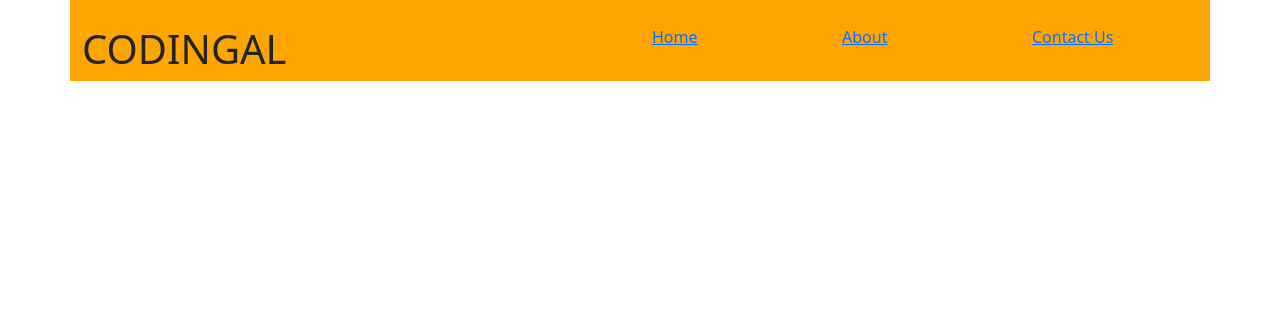
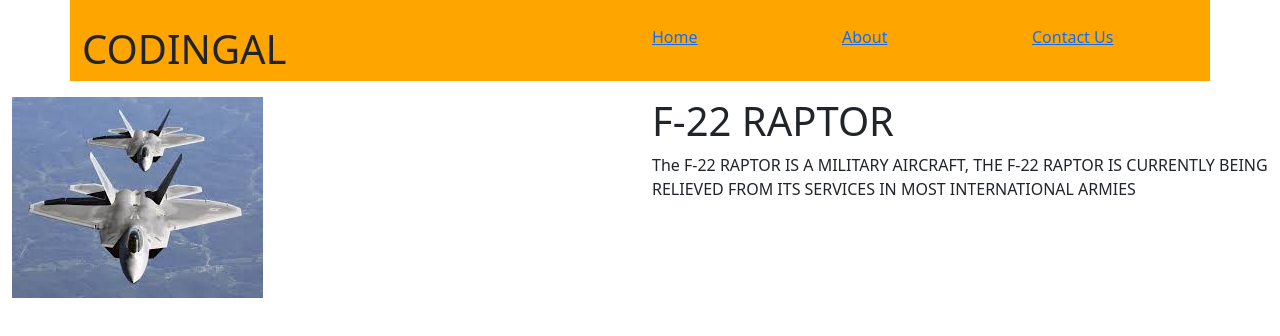
Before and after one commit to codingmaster675/L10--FINAL-PROJECT, a plain HTML site: page index.html in a window 1280 px wide. Drawn offline with nearby package versions, Linux system fonts and the light colour scheme.

Commit message:
ADDED MAIN SECTION

```diff
--- a/index.html
+++ b/index.html
@@ -16,6 +16,7 @@
        }
     </style>
   </head>
+
   <body>
     <nav class="container">
         <div class="row">
@@ -37,6 +38,19 @@
             </div>
         </div>
     </nav>
+    <main class="container-fluid mt-3">
+        <div class="row">
+            <div class="col-6">
+                <img src="F22 RAPTOR.jpg" class="img-fluid">
+            </div>
+
+            <div class="col-6">
+                <h1>F-22 RAPTOR</h1>
+                <p>The F-22 RAPTOR IS A MILITARY AIRCRAFT, THE F-22 RAPTOR IS CURRENTLY BEING RELIEVED FROM ITS SERVICES IN MOST INTERNATIONAL ARMIES
+                </p>
+            </div>
+        </div>
+    </main>
     <script src="https://cdn.jsdelivr.net/npm/bootstrap@5.3.3/dist/js/bootstrap.bundle.min.js" integrity="sha384-YvpcrYf0tY3lHB60NNkmXc5s9fDVZLESaAA55NDzOxhy9GkcIdslK1eN7N6jIeHz" crossorigin="anonymous"></script>
   </body>
 </html>
```
Also changed, not shown: F22 RAPTOR.jpg (added).
